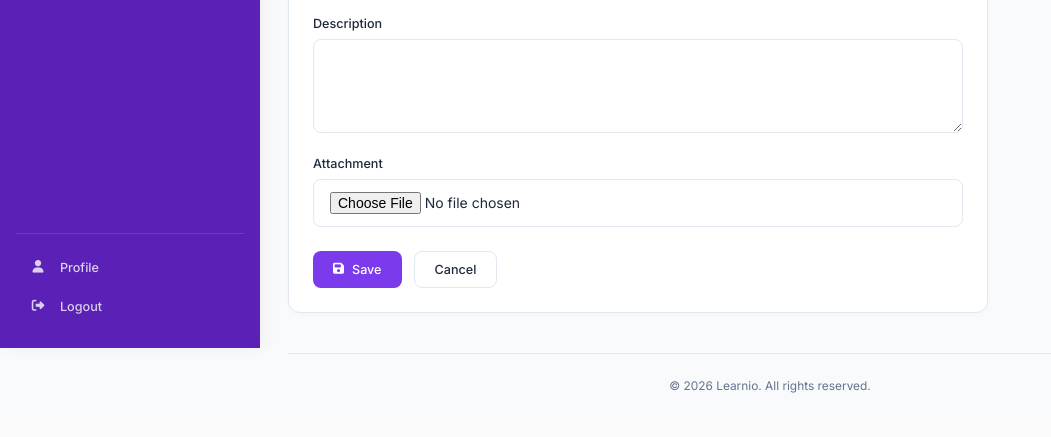
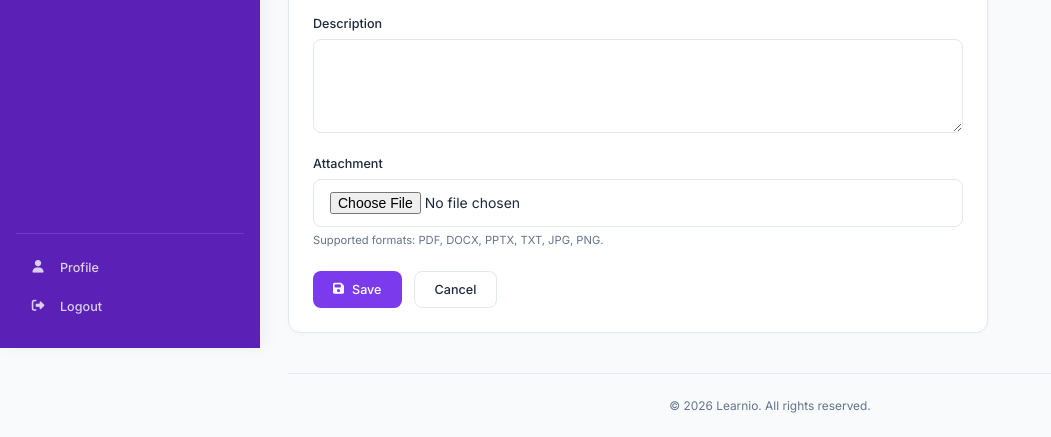
Before and after one commit to mhasantanveer546/Learnio, a Flask app: page /assignments/create in a window 1280 px wide. Shown: the part 452-889 px from the top of the page, without its empty margins (0-1051 px from the left). Before the commit the page ends 845 px from the top, so only its background shows below. Run offline with Flask 3, Linux system fonts and the light colour scheme; the visitor is signed in with stand-in values (Sample User, id 1); data comes from the database, SQL or seed files in the repository; data that the repository does not hold is empty; some libraries are stand-ins or nearby versions.

Commit message:
Enhance attachment input with file format support
Updated the attachment input to accept specific file formats and added a note about supported formats.

```diff
--- a/app/templates/assignments/form.html
+++ b/app/templates/assignments/form.html
@@ -17,7 +17,7 @@
         </div>
         <div class="form-group">{{ form.description.label(class="form-label") }}{{ form.description(class="form-control", rows="4") }}</div>
         {% if is_edit and assignment.attachment_original_name %}<p style="font-size:0.85rem; color:var(--text-muted);">Current: {{ assignment.attachment_original_name }} (upload to replace)</p>{% endif %}
-        <div class="form-group">{{ form.attachment.label(class="form-label") }}{{ form.attachment(class="form-control") }}</div>
+        <div class="form-group">{{ form.attachment.label(class="form-label") }}{{ form.attachment(class="form-control", accept=".pdf,.docx,.pptx,.txt,.jpg,.jpeg,.png") }}<p style="font-size: 0.8rem; color: var(--text-muted); margin: 6px 0 0;">Supported formats: PDF, DOCX, PPTX, TXT, JPG, PNG.</p></div>
         <div style="display:flex; gap:12px; margin-top:24px;">
             <button type="submit" class="btn btn-primary"><i class="fas fa-save"></i> Save</button>
             <a href="{{ url_for('assignments.list_assignments') }}" class="btn btn-outline">Cancel</a>
```
